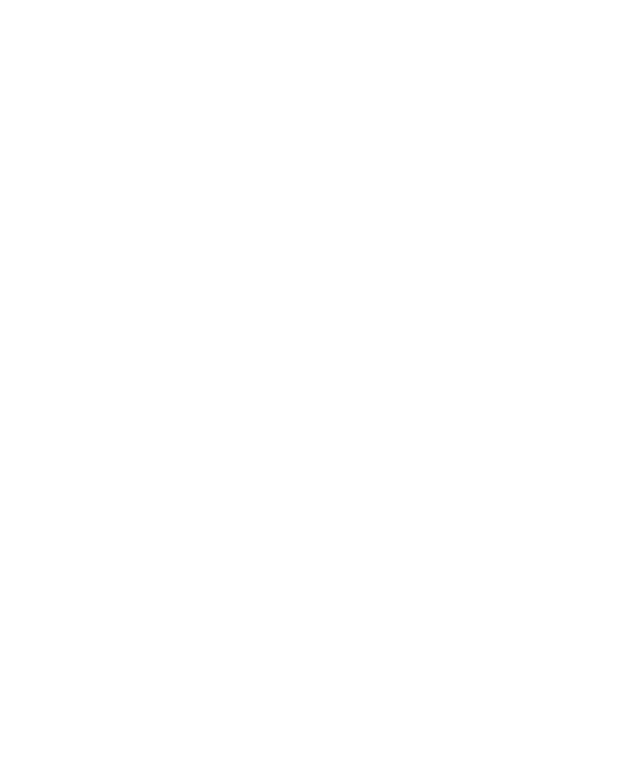
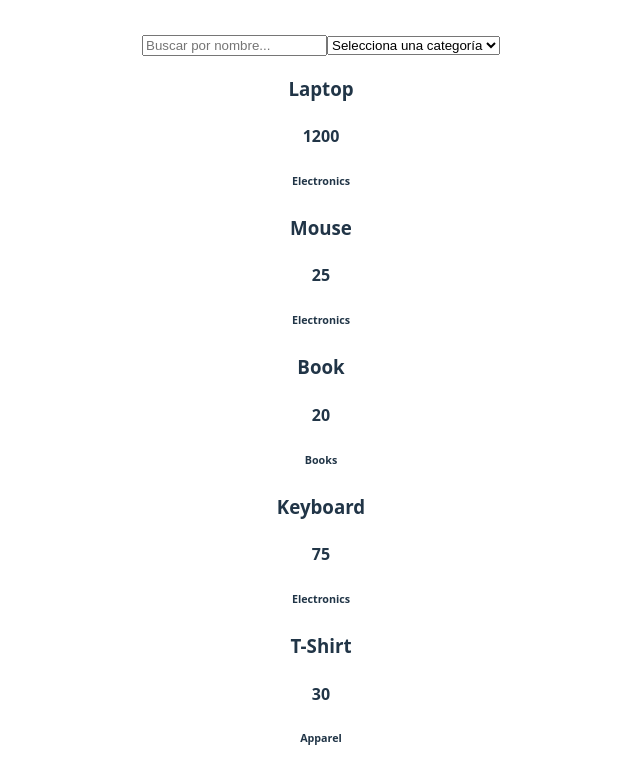
Before and after one commit to sergiomb04/react-training-day, a React (Vite) app: page / in a window 1280 px wide. Shown: the top 784 px of the page, without its empty margins (319-959 px from the left). Built offline with nearby package versions, Linux system fonts and the light colour scheme.

Commit message:
first functional code
now it's time to style little bit the components and maybe add some more functionality (ONLY MAYBE)

```diff
--- a/src/App.jsx
+++ b/src/App.jsx
@@ -1,11 +1,12 @@
 import './App.css'
+import ProductsListComponent from './components/ProductsListComponent'
 
 function App() {
 
   return (
-    <>
-
-    </>
+    <main>
+      <ProductsListComponent />
+    </main>
   )
 }
 
--- /dev/null
+++ b/src/components/DropDownComponent.jsx
@@ -0,0 +1,21 @@
+import { productsList } from "./ProductsList";
+
+export default function DropDownCategoriesComponent({ changeCategory }) {
+
+    const allCategories = productsList.map(product => product.category)
+    const uniqueCategories = [...new Set(allCategories)];
+
+    const handleChange = (event) => {
+        changeCategory(event.target.value)
+    }
+
+    return (productsList &&
+        <select onChange={handleChange}>
+            <option value="">Selecciona una categoría</option>
+
+            {uniqueCategories.map(category => {
+                return <option value={category}>{category}</option>
+            })}
+        </select>
+    )
+}
--- /dev/null
+++ b/src/components/ProductDisplayComponent.jsx
@@ -0,0 +1,16 @@
+import { productsList } from "./ProductsList";
+
+function ProductDisplayComponent({ id }) {
+
+    const product = productsList.find(product => product.id === id)
+
+    return (
+        <div className="productComponent">
+            <h3 className="productName">{product.name}</h3>
+            <h4 className="productPrice">{product.price}</h4>
+            <h6 className="productCategory">{product.category}</h6>
+        </div>
+    )
+}
+
+export default ProductDisplayComponent;
--- /dev/null
+++ b/src/components/ProductsList.jsx
@@ -0,0 +1,31 @@
+export const productsList = [
+  { id: 1, name: "Laptop", price: 1200, category: "Electronics" },
+  { id: 2, name: "Mouse", price: 25, category: "Electronics" },
+  { id: 3, name: "Book", price: 20, category: "Books" },
+  { id: 4, name: "Keyboard", price: 75, category: "Electronics" },
+  { id: 5, name: "T-Shirt", price: 30, category: "Apparel" },
+];
+
+export function searchProductsQuery(query) {
+  if (!query) {
+    return productsList;
+  }
+
+  const { name, category } = query;
+  let filteredProducts = productsList;
+
+  if (name) {
+    const lowerCaseNameQuery = String(name).toLowerCase();
+    filteredProducts = filteredProducts.filter((product) =>
+      String(product.name).toLowerCase().startsWith(lowerCaseNameQuery)
+    );
+  }
+
+  if (category) {
+    const lowerCaseCategoryQuery = String(category).toLowerCase();
+    filteredProducts = filteredProducts.filter((product) =>
+      String(product.category).toLowerCase().includes(lowerCaseCategoryQuery)
+    );
+  }
+  return filteredProducts;
+}
--- /dev/null
+++ b/src/components/ProductsListComponent.jsx
@@ -0,0 +1,30 @@
+import { useState } from "react";
+import DropDownCategoriesComponent from "./DropDownComponent";
+import { productsList, searchProductsQuery as searchProductsByQuery } from "./ProductsList";
+import ProductsListDisplayCompononent from "./ProductsListDisplayComponent";
+
+function ProductsListComponent() {
+
+    const [nameQuery, setNameQuery] = useState('')
+    const [categoryQuery, setCategoryQuery] = useState('')
+
+    const handleNameQuery = (event) => {
+        setNameQuery(event.target.value)
+        console.log(event.target.value)
+    }
+
+    function getCurrentQuery() {
+        console.log("Category", categoryQuery)
+        return {name: nameQuery, category: categoryQuery}
+    }
+
+    return (
+        <div>
+            <input placeholder="Buscar por nombre..." onChange={handleNameQuery}/>
+            <DropDownCategoriesComponent changeCategory={setCategoryQuery} />
+            <ProductsListDisplayCompononent productList={searchProductsByQuery(getCurrentQuery())}/>
+        </div>
+    )
+}
+
+export default ProductsListComponent;
--- /dev/null
+++ b/src/components/ProductsListDisplayComponent.jsx
@@ -0,0 +1,13 @@
+import ProductDisplayComponent from "./ProductDisplayComponent";
+
+
+function ProductsListDisplayCompononent({ productList }) {
+    return (productList &&
+        <div className="productsDisplayContainer">
+            {productList.map(product => <ProductDisplayComponent id={product.id} />)}
+        </div>
+    )
+}
+
+
+export default ProductsListDisplayCompononent;
```
